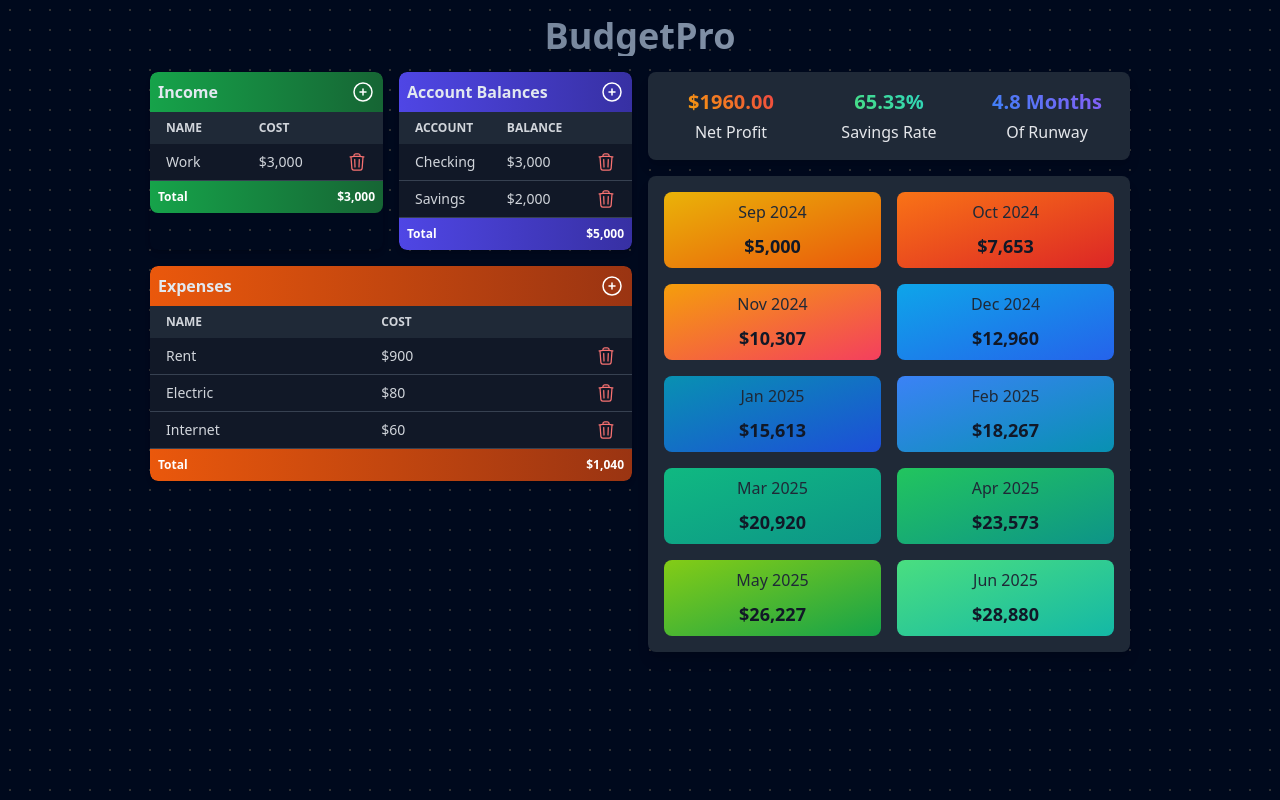
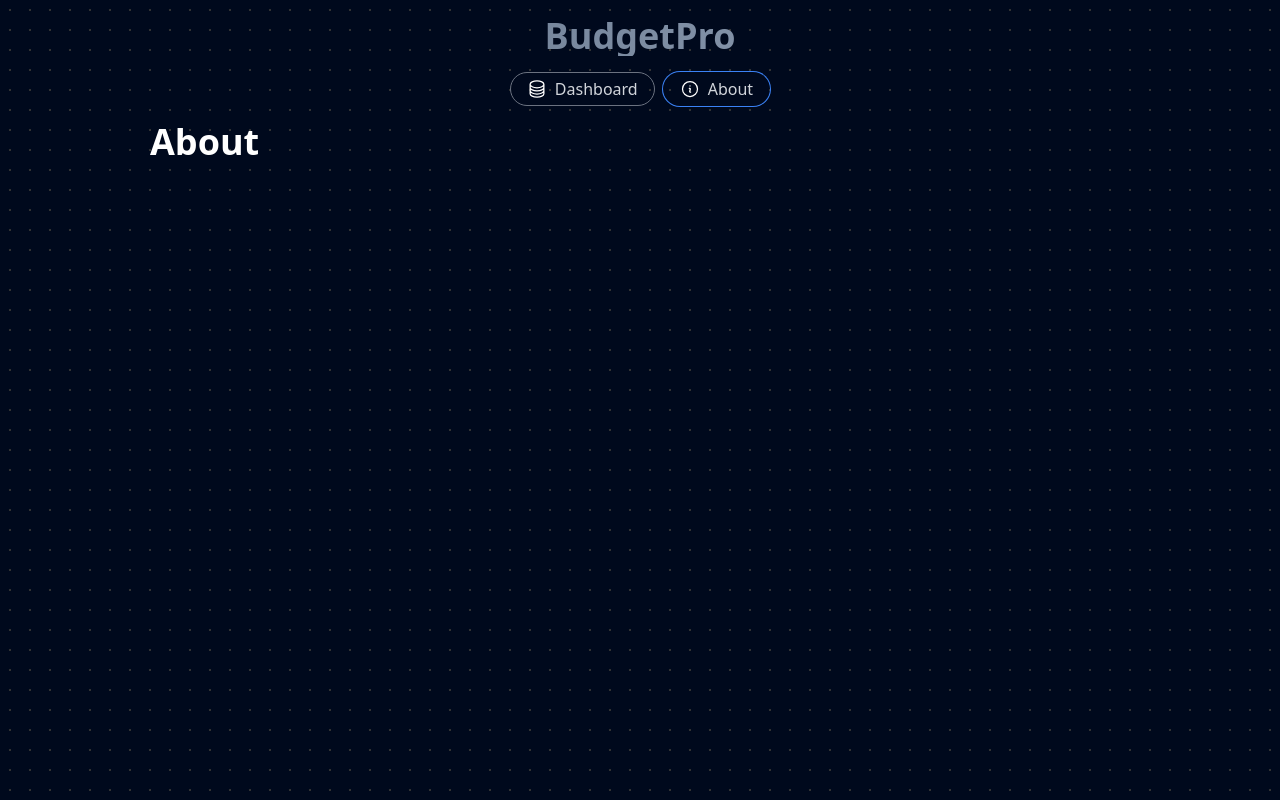
Before and after one commit to travierm/budgetpro, a Vue app: page /about in a window 1280 px wide. Built offline with nearby package versions, Linux system fonts and the light colour scheme.

Commit message:
working on about page

```diff
--- a/package.json
+++ b/package.json
@@ -10,7 +10,8 @@
   },
   "dependencies": {
     "@heroicons/vue": "^2.1.5",
-    "vue": "^3.5.10"
+    "vue": "^3.5.10",
+    "vue-router": "^4.4.5"
   },
   "devDependencies": {
     "@vitejs/plugin-vue": "^5.1.4",
--- a/src/App.vue
+++ b/src/App.vue
@@ -1,13 +1,16 @@
 <script setup>
 import { computed } from 'vue';
 import MainPage from './pages/MainPage.vue';
+import Navbar from './components/Navbar.vue';
+import { RouterView } from 'vue-router';
 </script>
 
 <template>
   <div class="mx-[150px]">
     <h1 class="text-4xl font-bold text-center my-4 gradient-title">BudgetPro</h1>
     <div>
-      <MainPage />
+      <Navbar />
+      <RouterView />
     </div>
   </div>
 </template>
--- /dev/null
+++ b/src/components/Navbar.vue
@@ -0,0 +1,38 @@
+<script setup>
+import { ChartBarIcon, CircleStackIcon, InformationCircleIcon } from '@heroicons/vue/24/outline';
+import { computed } from 'vue';
+import { RouterView, useRoute } from 'vue-router';
+
+const route = useRoute()
+
+const isActive = computed(() => ({
+    data: route.path === '/',
+    about: route.path === '/about',
+    forecast: route.path === '/forecast',
+}))
+</script>
+
+<template>
+    <div class="my-4 flex gap-2 justify-center">
+        <router-link to="/" custom v-slot="{ navigate }">
+            <button @click="navigate"
+                class="px-4 py-1 text-gray-300 bg-transparent border border-gray-500 rounded-full transition-all duration-300 flex items-center space-x-2 focus:outline-none hover:ring-1 hover:ring-indigo-500 hover:border-transparent group"
+                :class="{ 'ring-1 ring-indigo-500 border-transparent': isActive.data }">
+                <CircleStackIcon class="w-5 h-5 transition-colors duration-300 text-white group-hover:text-indigo-500"
+                    :class="{ 'text-indigo-500': isActive.data }" aria-hidden="true" />
+                <span>Dashboard</span>
+            </button>
+        </router-link>
+
+        <router-link to="/about" custom v-slot="{ navigate }">
+            <button @click="navigate"
+                class="px-4 py-1 text-gray-300 bg-transparent border border-gray-500 rounded-full transition-all duration-300 flex items-center space-x-2 focus:outline-none hover:ring-1 hover:ring-blue-500 hover:border-transparent group"
+                :class="{ 'ring-1 ring-blue-500 border-transparent': isActive.about }">
+                <InformationCircleIcon
+                    class="w-5 h-5 transition-colors duration-300 text-white group-hover:text-blue-500"
+                    :class="{ 'text-blue-500': isActive.about }" aria-hidden="true" />
+                <span>About</span>
+            </button>
+        </router-link>
+    </div>
+</template>
--- /dev/null
+++ b/src/pages/AboutPage.vue
@@ -0,0 +1,5 @@
+<template>
+    <div class="flex gap-4">
+        <h1 class="text-white text-4xl font-bold">About</h1>
+    </div>
+</template>
```
Also changed, not shown: src/main.js (+14 -1 lines), 1 other file (tests, documents, lock files or other folders).
